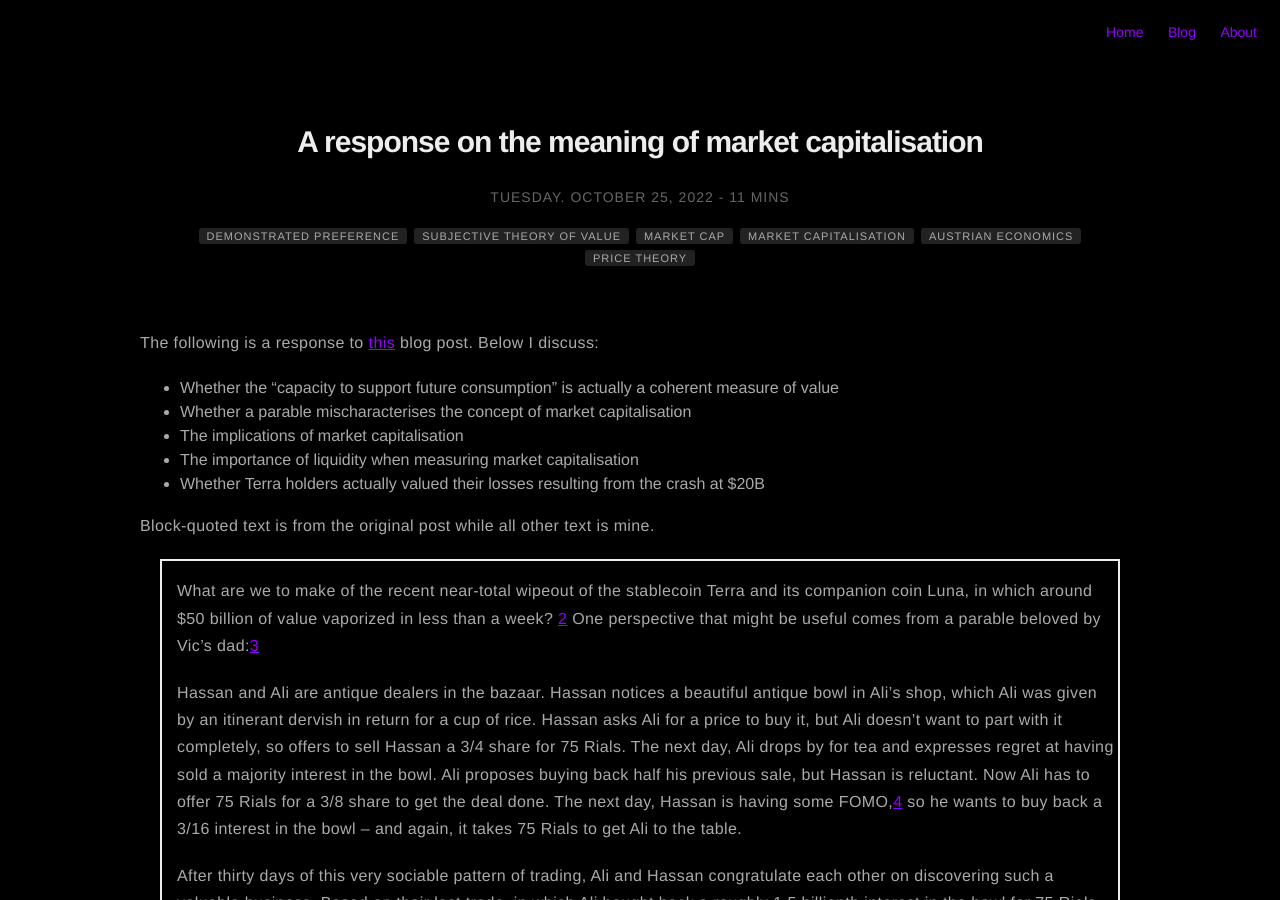
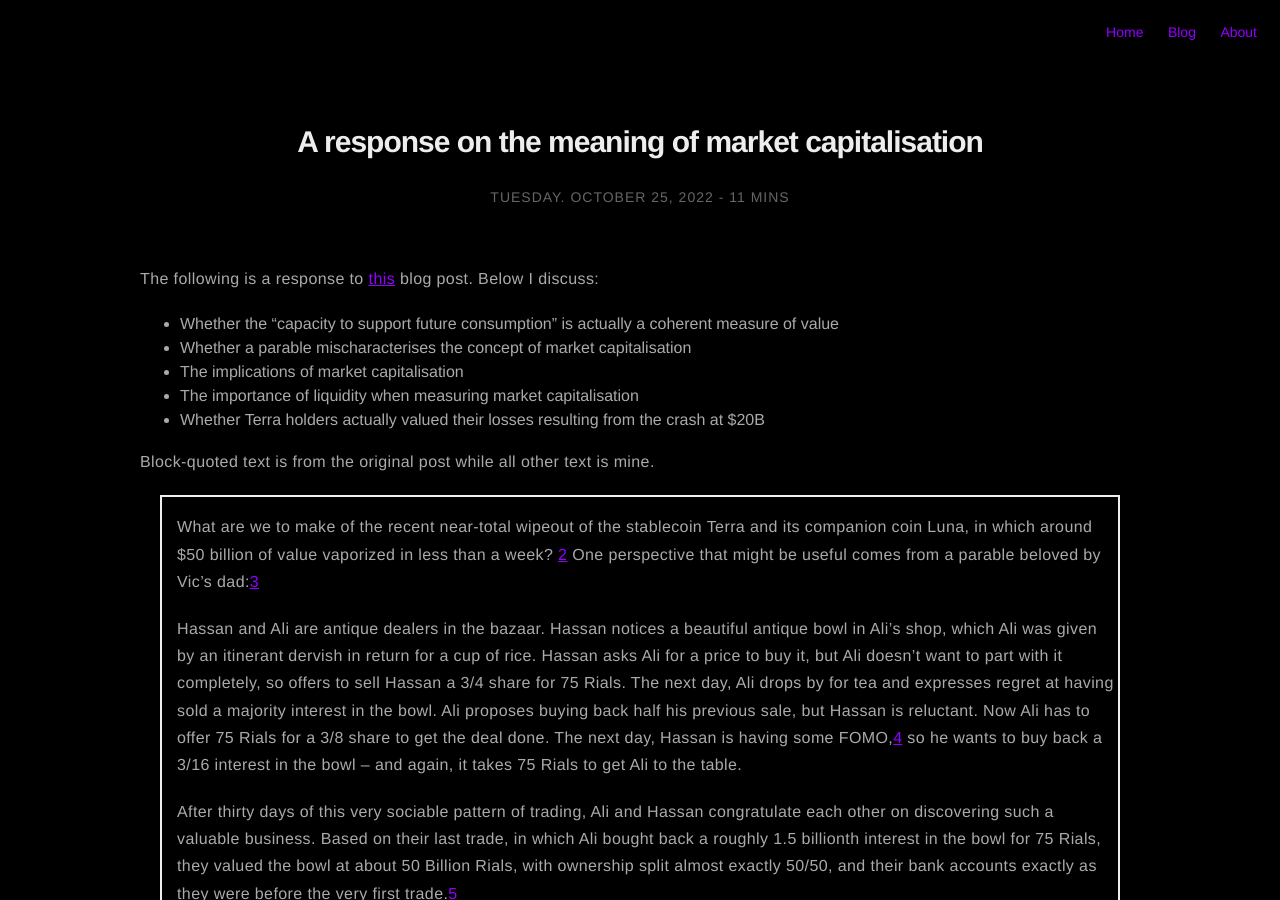
Before and after one commit to distbit0/distbit.xyz, a Jekyll site: the page built from _posts/2022-10-25-meaning-of-market-capitalisation.md, in a window 1280 px wide and 900 px high. Built offline with Jekyll 4.4.1, drawn with Linux system fonts in a browser that asks for light colours; nearby versions of some CDN libraries; comment, search, counter and statistics services are not loaded.

Commit message:
_config.yml

```diff
--- a/_posts/2022-10-25-meaning-of-market-capitalisation.md
+++ b/_posts/2022-10-25-meaning-of-market-capitalisation.md
@@ -5,12 +5,6 @@ date: 2022-10-25 00:00
 image: /assets/images/markdown.jpg
 headerImage: false
 tag:
-    - demonstrated preference
-    - Subjective theory of value
-    - Market cap
-    - Market capitalisation
-    - Austrian economics
-    - Price theory
 category: blog
 author: distbit
 description: A response to a blog post analysing the value lost resulting from the terra luna crash.
```
Also changed, not shown: _posts/2022-09-26-discussion-on-problems-with-futarchy.md (+0 -4 lines).
